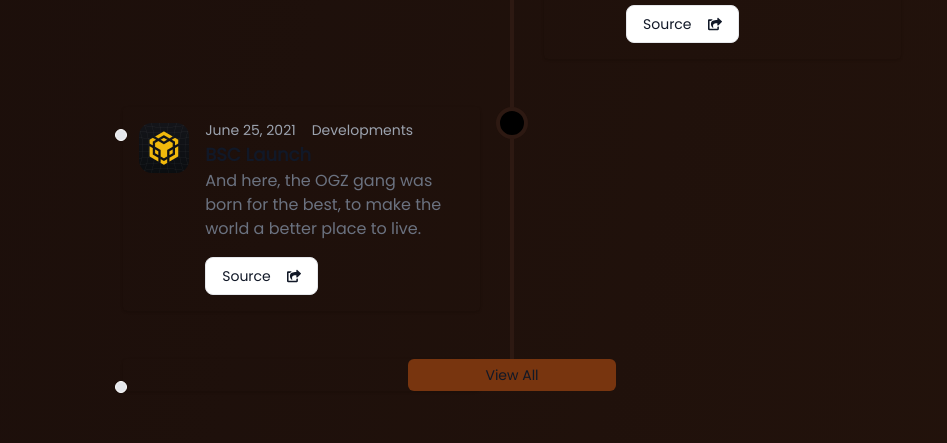
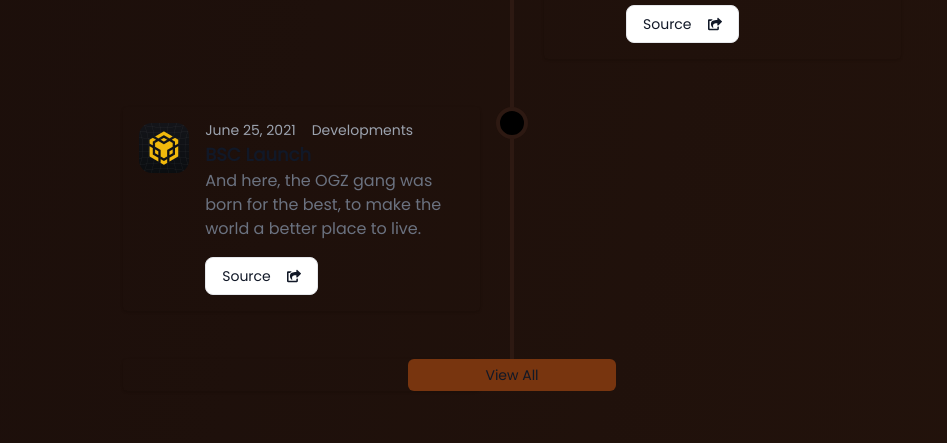
Before and after one commit to pranjalshukla23/ogz-website, a Next.js app: page / in a window 1280 px wide. Shown: the part 4820-5263 px from the top of the page, without its empty margins (128-1075 px from the left). Built offline with nearby package versions, Linux system fonts and the light colour scheme.

Commit message:
FIX: removed dots

```diff
--- a/src/components/TimeLine.jsx
+++ b/src/components/TimeLine.jsx
@@ -246,7 +246,7 @@ export default function TimeLine() {
                 <div className="flex justify-start w-full mx-auto items-center">
                   <div className="w-full sm:w-1/2 sm:pr-8">
                     <div className="p-4  rounded shadow">
-                      <div className="absolute w-3 h-3 bg-gray-200 rounded-full mt-1.5 -left-2 border border-white dark:border-amber-900 dark:bg-black"></div>
+
                       <div className="flex items-start justify-between gap-4">
                         <Image
                           src="/images/timeline3.svg"
@@ -293,7 +293,7 @@ export default function TimeLine() {
                 <div className="flex justify-start w-full mx-auto items-center">
                   <div className="w-full sm:w-1/2 sm:pr-8">
                     <div className="p-4  rounded shadow">
-                      <div className="absolute w-3 h-3 bg-gray-200 rounded-full mt-1.5 -left-2 border border-white dark:border-amber-900 dark:bg-black"></div>
+
                     </div>
                   </div>
                 </div>
```
